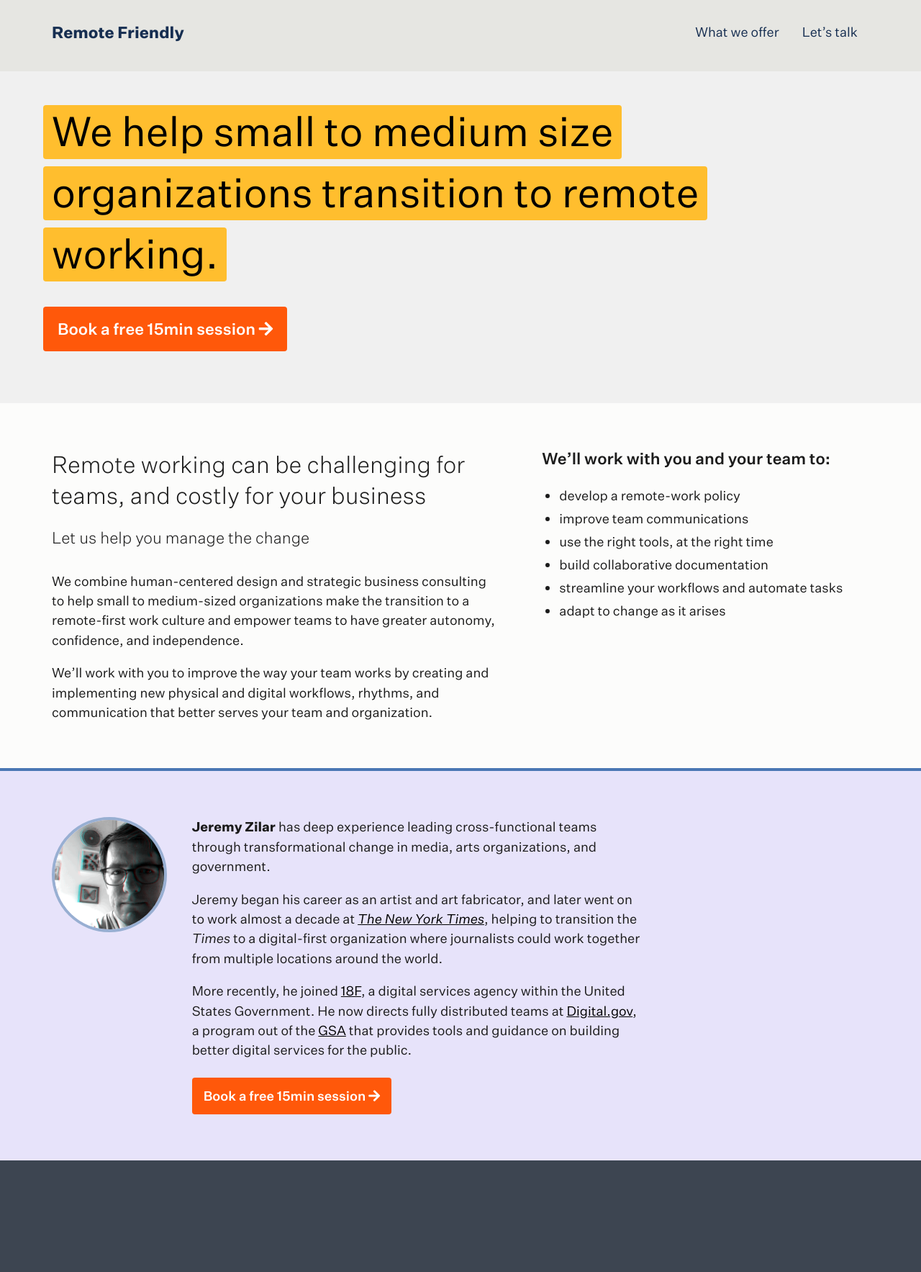
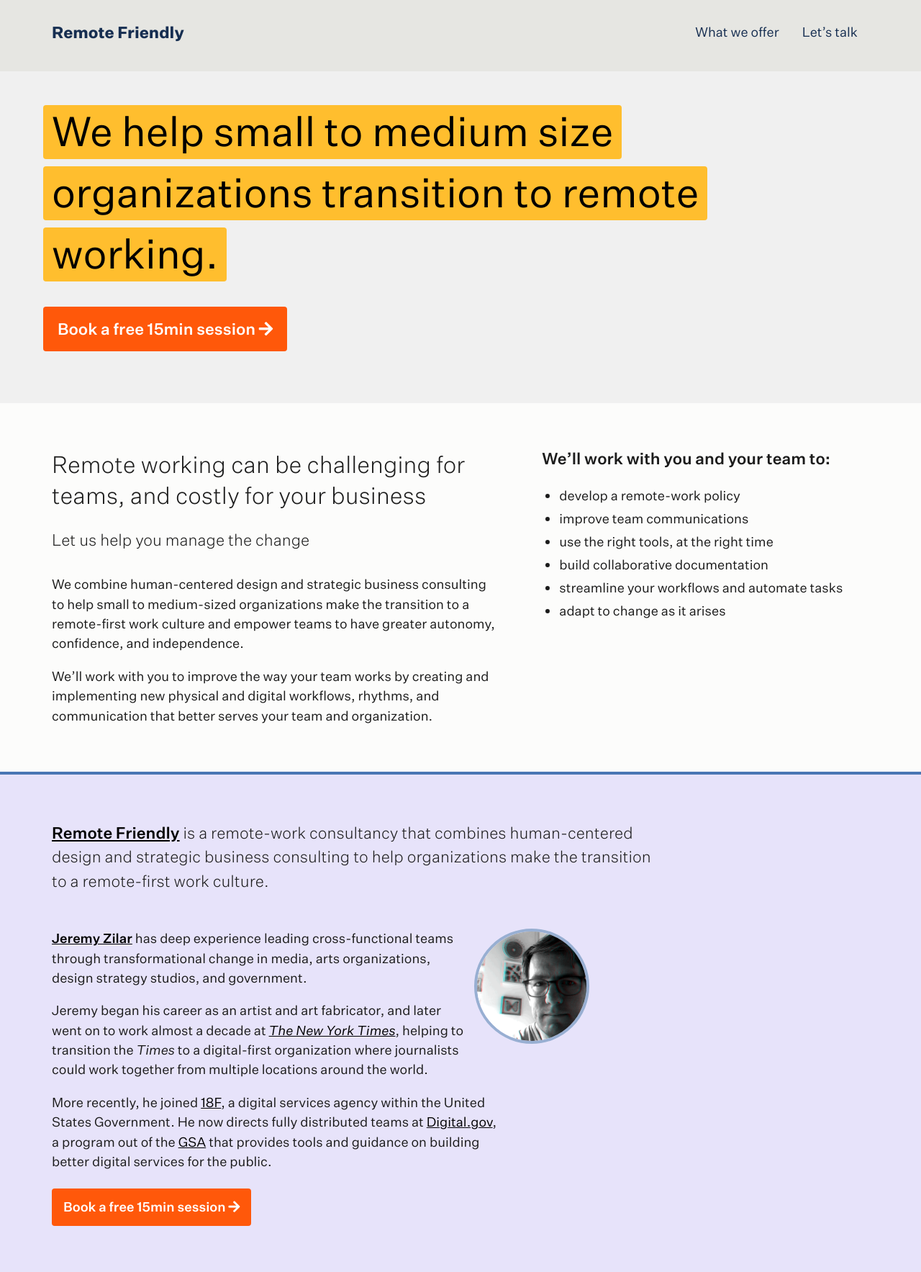
Before and after one commit to jeremyzilar/remotework.team, a Jekyll site: the page built from index.md, in a window 1280 px wide. Shown: the whole page at 72% size. Built offline with Jekyll 4.4.1, drawn with Linux system fonts in a browser that asks for light colours; nearby versions of some CDN libraries; before the commit the page ends 1612 px from its top, so only the background shows below that.

Commit message:
update bio

```diff
--- a/_data/about.yml
+++ b/_data/about.yml
@@ -1,6 +1,8 @@
 blurb:
   - id: who-we-are
-    text: "**Jeremy Zilar** has deep experience leading cross-functional teams through transformational change in media, arts organizations, and government.
+    lead: "[**Remote Friendly**](/) is a remote-work consultancy that combines human-centered design and strategic business consulting to help organizations make the transition to a remote-first work culture."
+
+    text: "[**Jeremy Zilar**](https://jeremyzilar.com/) has deep experience leading cross-functional teams through transformational change in media, arts organizations, design strategy studios, and government.
 
 
     Jeremy began his career as an artist and art fabricator, and later went on to work almost a decade at [_The New York Times_](https://nytimes.com/), helping to transition the _Times_ to a digital-first organization where journalists could work together from multiple locations around the world.
--- a/_data/remote-first.yml
+++ /dev/null
@@ -1,4 +0,0 @@
-blurb:
-  - id: remote-first
-    heading: "Be a ‘remote-first’ team"
-    text: "A ‘remote-first’ team communicates about the work as though your whole team is remote, even if half of your team shares a common office."
--- a/_includes/section-bio.html
+++ b/_includes/section-bio.html
@@ -2,23 +2,25 @@
 {% for item in site.data.[include.data].blurb %}
   <section id="{{ include.data }}" class="blurb blurb-{{ include.data }} usa-section">
     <div class="grid-container grid-container-desktop-lg">
-      <div class="grid-row grid-gap">
-        {% if item.heading %}
-        <div class="grid-col-12 tablet:grid-col-4">
+      <div class="grid-row">
+        <div class="grid-col-12 tablet:grid-col-9">
+          {% if item.heading %}
           <div class="blurb-heading">
             <h2>{{ item.heading }}</h2>
           </div>
+          {% endif %}
+          {% if item.lead %}
+            <div class="deck usa-intro">{{ item.lead | markdownify }}</div>
+          {% endif %}
         </div>
-        {% endif %}
-        {% if item.img %}
-        <div class="grid-col-12 tablet:grid-col-2">
-          <div class="blurb-heading">
-            <img src="{{ item.img }}" alt="{{ item.img_alt }}">
-          </div>
-        </div>
-        {% endif %}
+      </div>
+      <div class="grid-row grid-gap-4">
+
         <div class="grid-col-12 tablet:grid-col-8">
           <div class="usa-prose">
+            {% if item.img %}
+            <img src="{{ item.img }}" alt="{{ item.img_alt }}">
+            {% endif %}
             {% if item.text %}
             {{ item.text | markdownify }}
             {% endif %}
@@ -27,6 +29,7 @@
           <a class="usa-button" href="{{ item.button_href }}"><span>{{ item.button_text }}</span> <i class="fas fa-arrow-right"></i></a>
           {% endif %}
         </div>
+
       </div>
     </div>
   </section>
```
Also changed, not shown: src/_section-blurb.scss (+19 -2 lines), assets/dist/styles.css, 1 other file.
